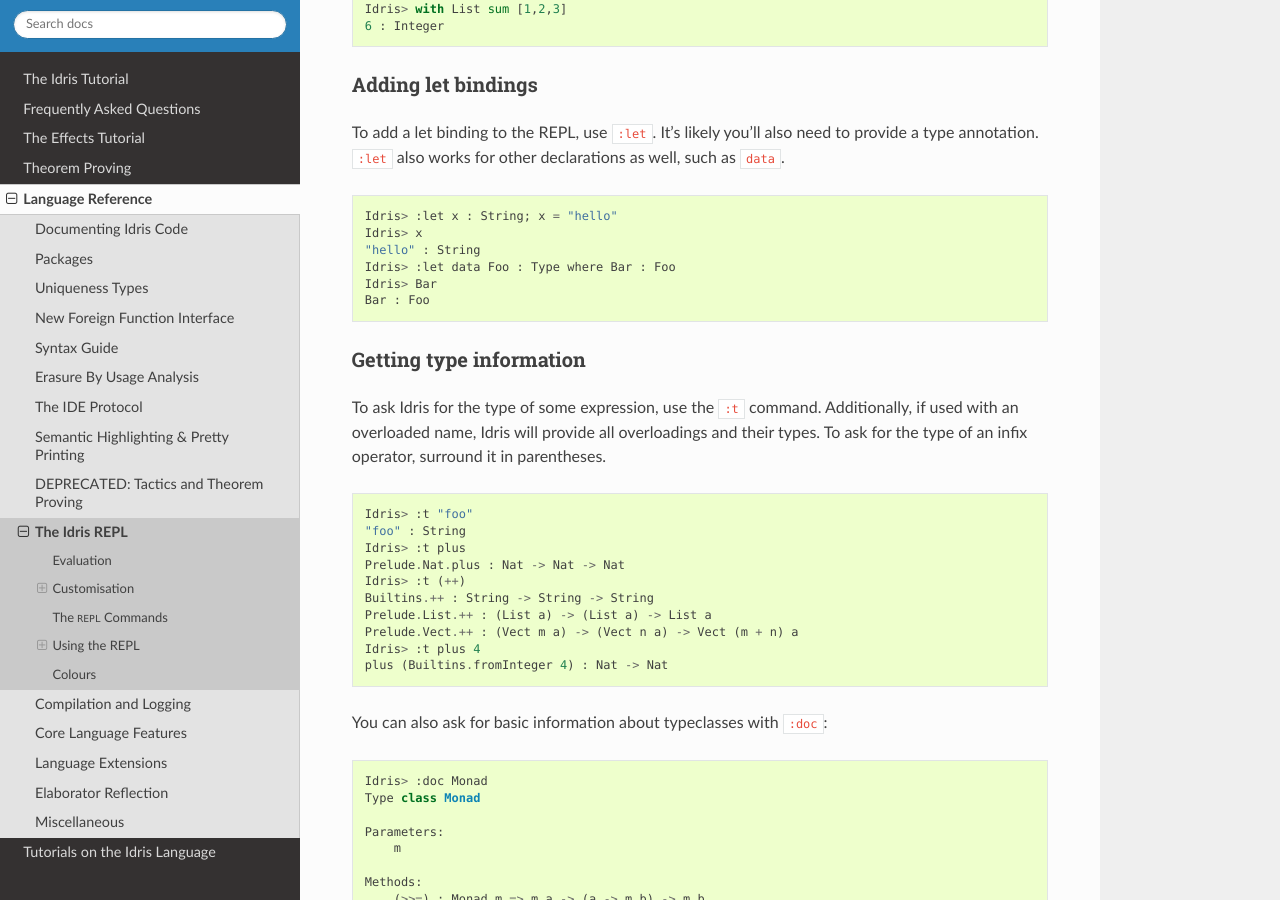
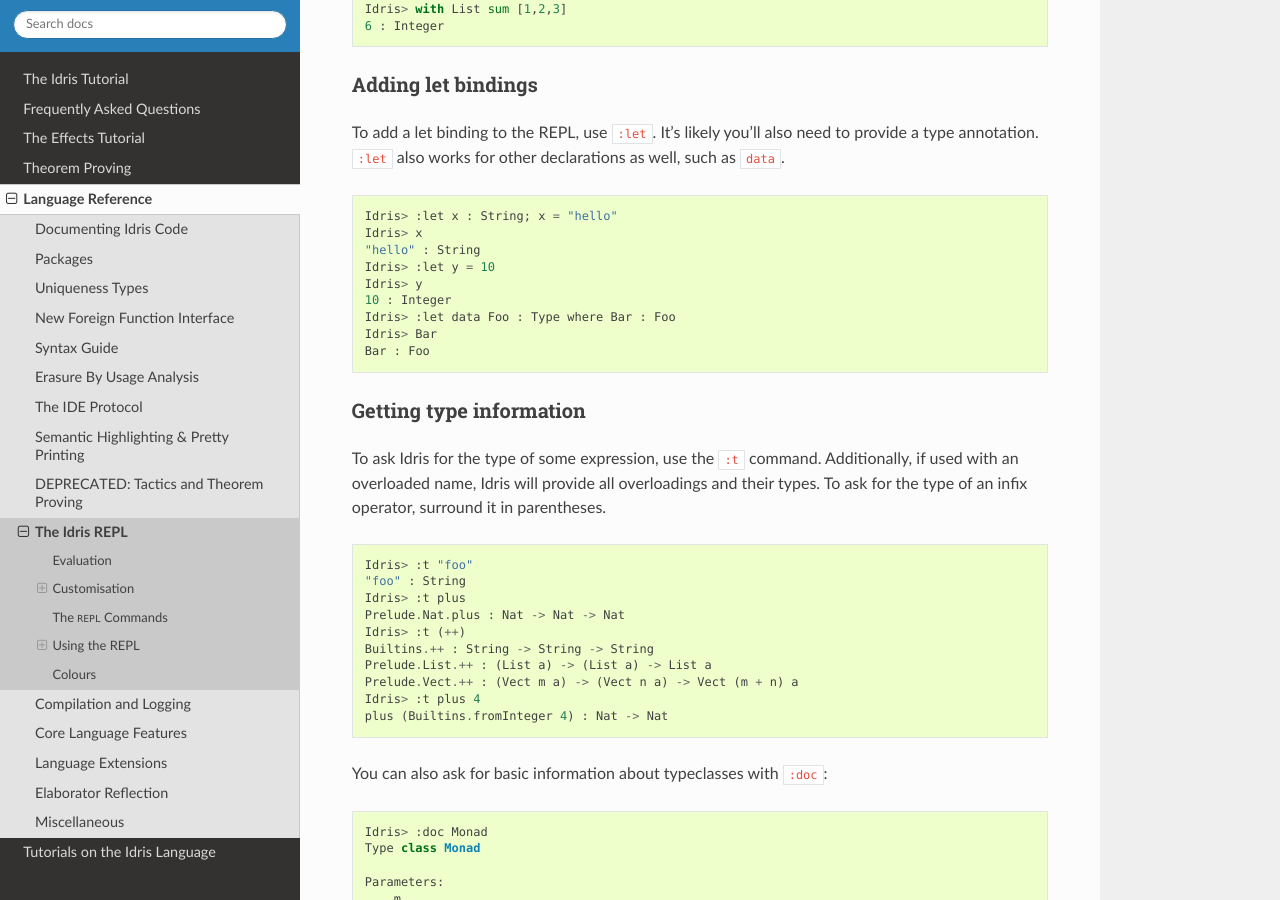
Before and after one commit to idris-lang/Idris-dev, a Sphinx documentation site: the page built from docs/reference/repl.rst, in a window 1280 px wide and 900 px high, scrolled down 3455 px. Built offline with Sphinx 7.4.7 and the Read the Docs theme 2.0.0, drawn with Linux system fonts in a browser that asks for light colours; formulas are drawn with MathJax 3.

Commit message:
Add an example of binding without type annotation

```diff
--- a/docs/reference/repl.rst
+++ b/docs/reference/repl.rst
@@ -212,6 +212,9 @@
     Idris> :let x : String; x = "hello"
     Idris> x
     "hello" : String
+    Idris> :let y = 10
+    Idris> y
+    10 : Integer
     Idris> :let data Foo : Type where Bar : Foo
     Idris> Bar
     Bar : Foo
```
